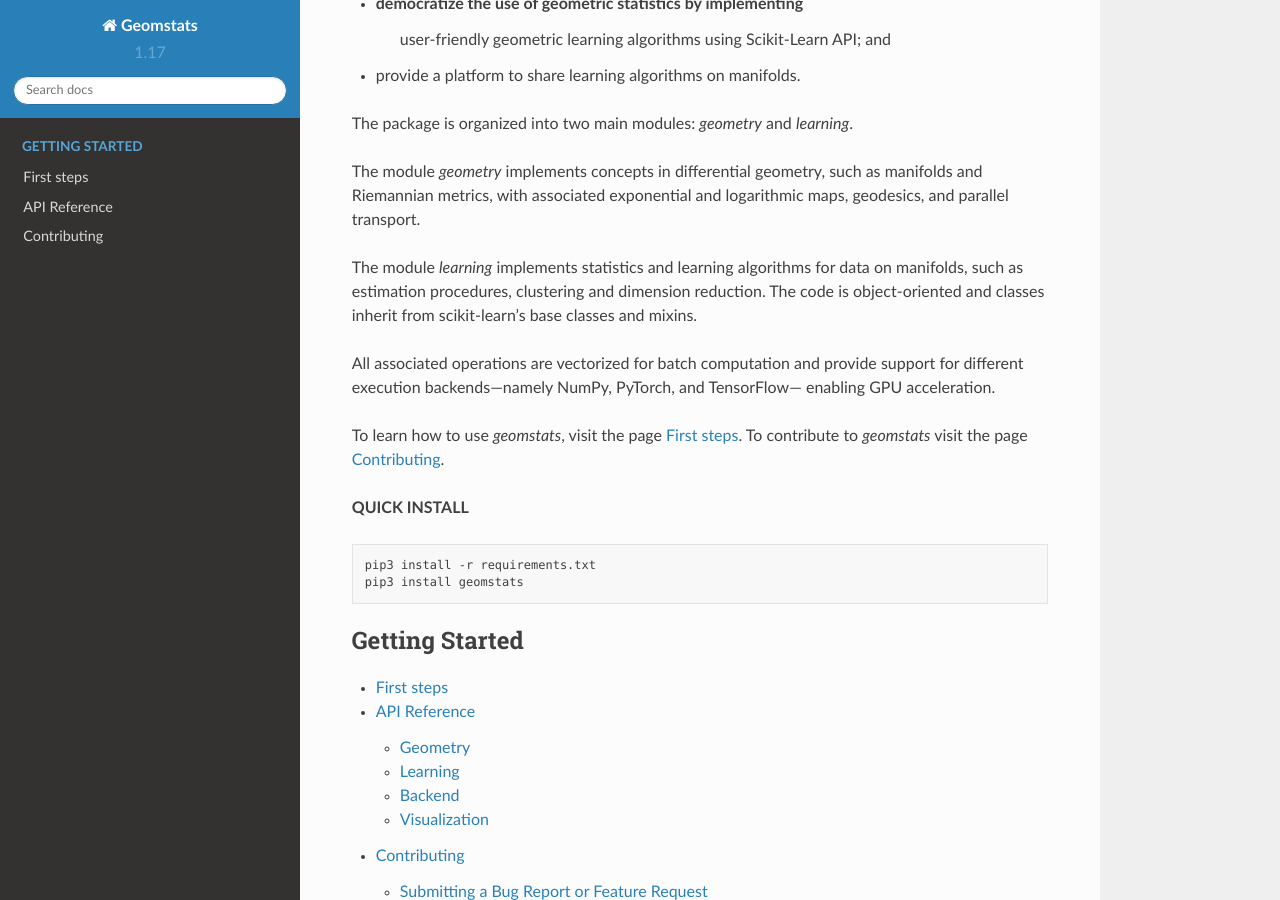
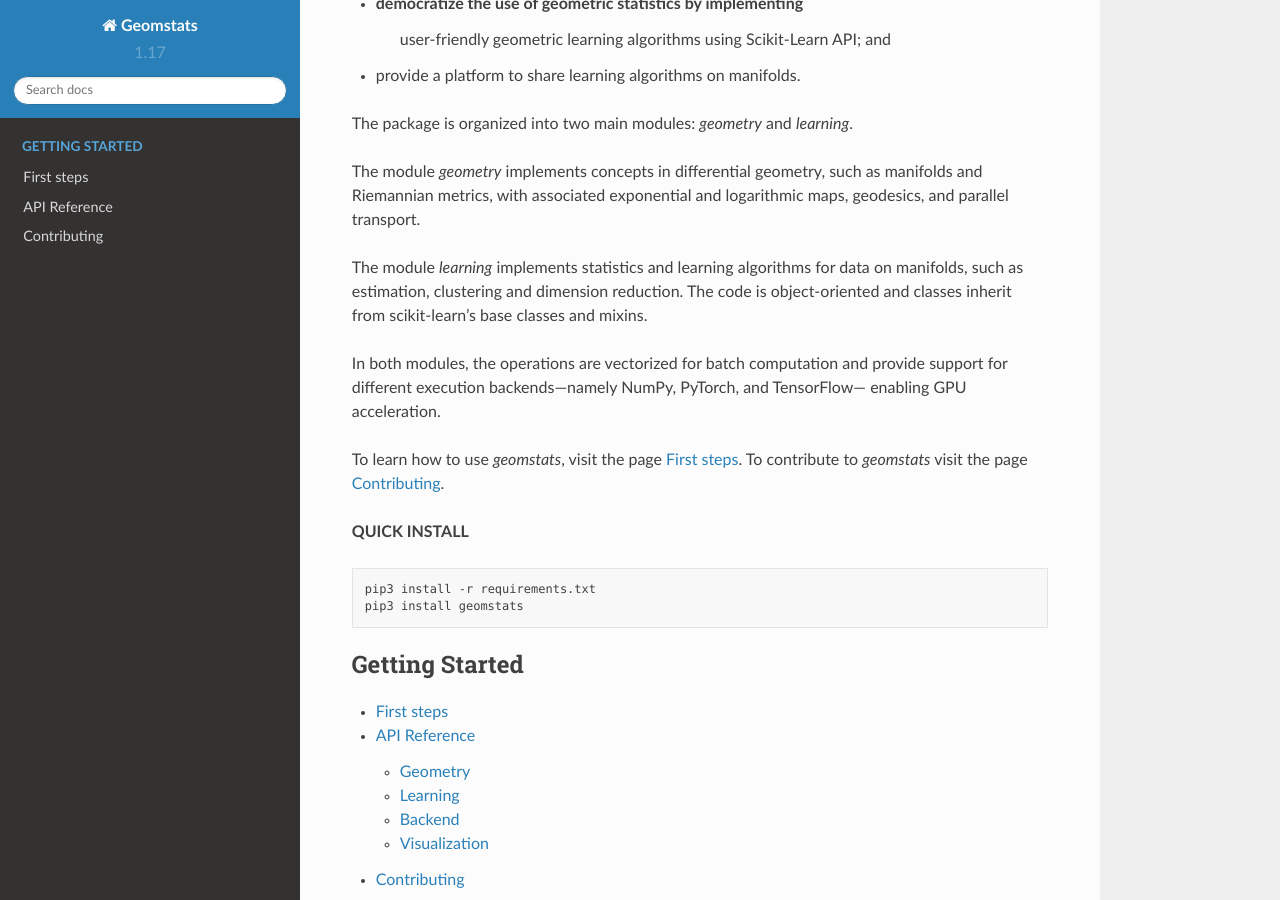
Before and after one commit to geomstats/geomstats, a Sphinx documentation site: the page built from docs/index.rst, in a window 1280 px wide and 900 px high, scrolled down 697 px. Built offline with Sphinx 7.4.7 and the Read the Docs theme 2.0.0, drawn with Linux system fonts in a browser that asks for light colours.

```diff
--- a/docs/index.rst
+++ b/docs/index.rst
@@ -37,11 +37,11 @@ such as manifolds and Riemannian metrics, with associated exponential
 and logarithmic maps, geodesics, and parallel transport.
 
 The module `learning` implements statistics and learning algorithms for data
-on manifolds, such as estimation procedures, clustering and dimension reduction.
+on manifolds, such as estimation, clustering and dimension reduction.
 The code is object-oriented and classes inherit from
 scikit-learn's base classes and mixins.
 
-All associated operations are vectorized for batch computation and provide
+In both modules, the operations are vectorized for batch computation and provide
 support for different execution backends---namely NumPy, PyTorch, and TensorFlow---
 enabling GPU acceleration.
 
```
Also changed, not shown: docs/first-steps.rst (+6 -2 lines).
